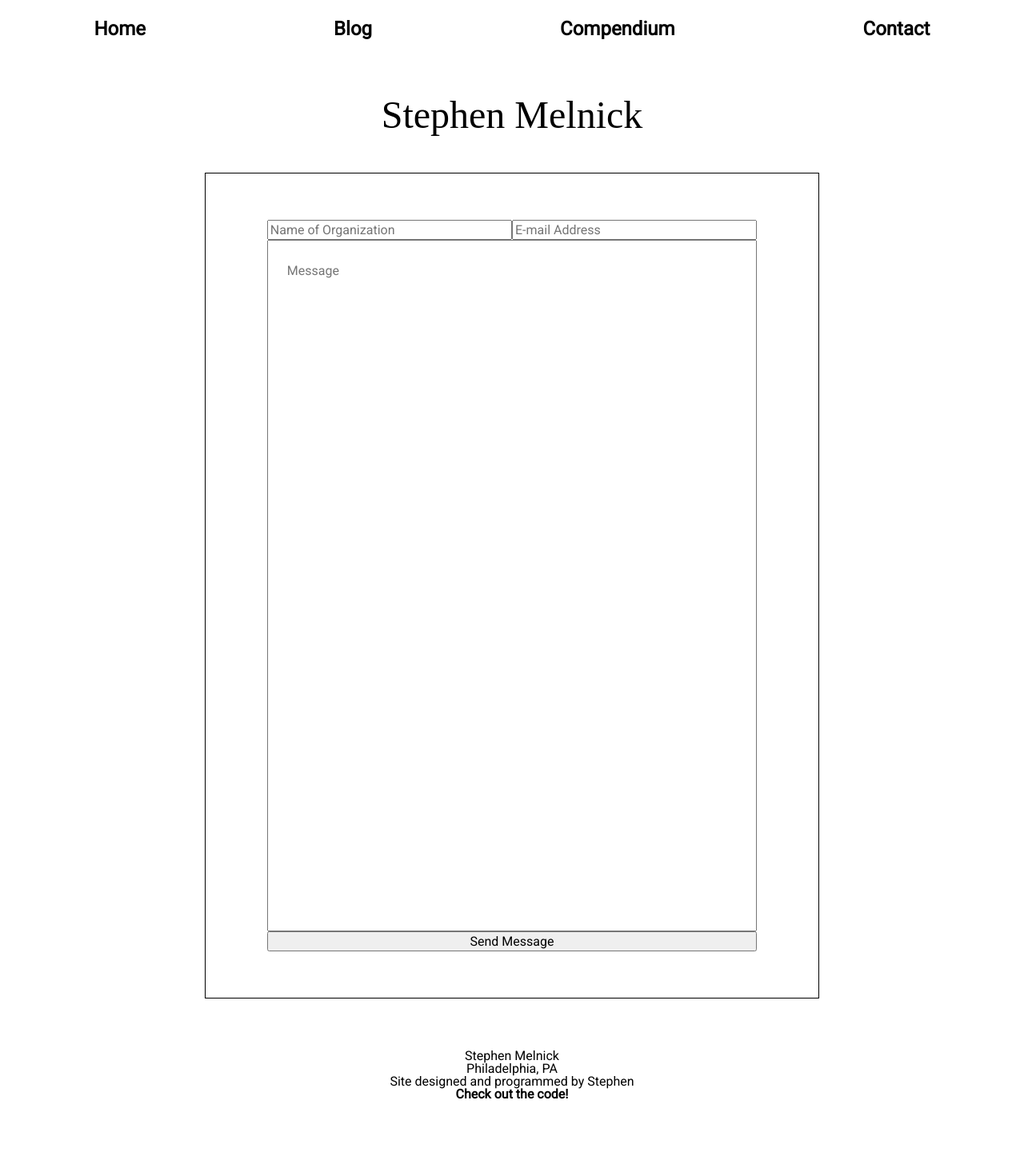
After one commit to Redesigner/compendium, a Django app: page /contact in a window 1280 px wide. The commit adds this page. Shown: the whole page at 80% size. Run offline with Django 3.2, Linux system fonts and the light colour scheme; some web fonts are replaced.

Commit message:
Finished skeleton, added basic CSS

```diff
--- a/blog/nav.py
+++ b/blog/nav.py
@@ -5,7 +5,7 @@ class navitem:
 
 navitems = [
     navitem('Home','/'),
-    navitem('Blog','blog'),
+    navitem('Blog','posts'),
     navitem('Compendium','compendium'),
     navitem('Contact','contact'),
-    ]
+]
--- a/blog/settings.py
+++ b/blog/settings.py
@@ -17,7 +17,9 @@ ALLOWED_HOSTS = []
 INSTALLED_APPS = [
 
     'compendium',
+    'contact',
     'landing',
+    'posts',
 
 
     'django.contrib.admin',
--- a/blog/templates/base.html
+++ b/blog/templates/base.html
@@ -12,6 +12,7 @@
     <!--link rel="stylesheet" href={% static "css/colors.css" %}-->
     <link rel="stylesheet" href={% static "css/typography.css" %}>
     <!--link rel="stylesheet href={%static "css/min.css" %}-->
+    {% block links %}{% endblock %}
     <title>{% block title %}{% endblock %}</title>
 </head>
 <body>
@@ -21,6 +22,7 @@
         <div id="main-content">
             {% block content %}{% endblock %}
         </div>
+        {% include 'includes/footer.html' %}
     </div>
 </body>
 </html>
--- /dev/null
+++ b/blog/templates/contact.html
@@ -0,0 +1,17 @@
+{% extends "base.html" %}
+
+{% block title %}Contact me!{% endblock %}
+
+{% block links %}
+    {% load static %}
+    <link href='{% static "css/contact.css" %}' rel='stylesheet'>
+{% endblock %}
+
+{% block content %}
+    <form id="contact" method="post">{% csrf_token %}
+        <input id="name" name="name" type="text" placeholder="Name of Organization">
+        <input id="email" name="address" type="text" placeholder="E-mail Address">
+        <textarea id="message" name="body" form="contact-form" placeholder="Message" wrap="hard" rows="30"></textarea>
+        <input id="send" type="submit" value="Send Message">
+    </form>
+{% endblock %}
--- /dev/null
+++ b/blog/templates/includes/footer.html
@@ -0,0 +1,6 @@
+<ul id="footer">
+    <li>Stephen Melnick</li>
+    <li>Philadelphia, PA</li>
+    <li>Site designed and programmed by Stephen</li>
+    <li><a href='https://github.com/Redesigner/compendium'>Check out the code!</a></li>
+</ul>
--- a/blog/templates/includes/header.html
+++ b/blog/templates/includes/header.html
@@ -1,3 +1,3 @@
 <div id="header">
-    <h1 id="title">Title goes here</h1>
+    <h1 id="title">Stephen Melnick</h1>
 </div>
--- /dev/null
+++ b/blog/templates/posts.html
@@ -0,0 +1,4 @@
+{% extends 'base.html' %}
+{% block content %}
+<h1>NOTHING HERE YET!</h1>
+{% endblock %}
--- a/blog/urls.py
+++ b/blog/urls.py
@@ -3,4 +3,6 @@ from django.urls import include, path
 urlpatterns = [
     path('', include('landing.urls')),
     path('compendium', include('compendium.urls')),
+    path('contact', include('contact.urls')),
+    path('posts', include('posts.urls')),
 ]
--- /dev/null
+++ b/contact/apps.py
@@ -0,0 +1,5 @@
+from django.apps import AppConfig
+
+
+class ContactConfig(AppConfig):
+    name = 'contact'
--- /dev/null
+++ b/contact/urls.py
@@ -0,0 +1,7 @@
+from django.urls import path
+
+from . import views
+
+urlpatterns = [
+    path('', views.index),
+]
--- /dev/null
+++ b/contact/views.py
@@ -0,0 +1,9 @@
+from django.shortcuts import render
+from blog import nav
+from . import email
+
+def index(request):
+    if request.POST:
+        email.write_mail(request)
+
+    return render(request, 'contact.html',  {'navitems' : nav.navitems})
--- /dev/null
+++ b/posts/urls.py
@@ -0,0 +1,7 @@
+from django.urls import path
+
+from . import views
+
+urlpatterns = [
+    path('', views.index),
+]
--- /dev/null
+++ b/posts/views.py
@@ -0,0 +1,5 @@
+from django.shortcuts import render
+from blog import nav
+
+def index(request):
+    return render(request, 'posts.html',  {'navitems' : nav.navitems})
--- /dev/null
+++ b/static/css/contact.css
@@ -0,0 +1,34 @@
+#contact {
+    display: grid;
+    grid-template-columns: [left] 50% [middle] 50% [right];
+    grid-template-areas:
+        'name email'
+        'message message'
+        'send send';
+    width: 100%;
+    height: 100%;
+}
+
+#contact * {
+    display: block;
+    width: auto;
+    height: auto;
+}
+
+#name {
+    grid-area: name;
+}
+
+#email {
+    grid-area: email;
+}
+
+#message {
+    grid-area: message;
+    resize: none;
+    overflow: auto;
+}
+
+#send {
+    grid-area: send;
+}
--- a/static/css/main.css
+++ b/static/css/main.css
@@ -1,8 +1,11 @@
+html {
+    overflow-y: scroll;
+}
+
 .container {
     display: grid;
     grid-template-columns: 20% 60% 20%;
-    grid-template-rows: 10vh 40% auto 20%;
-    grid-gap: 20px;
+    grid-template-rows: auto auto auto auto;
     grid-template-areas:
         "navbar navbar navbar"
         "header header header"
@@ -13,8 +16,7 @@
 #main-content {
     border: 1px solid;
     grid-area: body;
-    margin: 10%;
-    padding: 10%;
+    padding: 7.5% 10%;
 }
 
 #navbar {
@@ -22,14 +24,11 @@
     flex-direction: row;
     flex: 1 1 auto;
     grid-area: navbar;
+    height: 100%;
     justify-content: center;
-    transform: translate(0%, 0%);
-    width: auto;
-    height: 100%;
 }
 
 #navbar:hover{
-    opacity: 1;
 }
 
 #navbar a {
@@ -37,10 +36,25 @@
     display: flex;
     justify-content: center;
     margin: auto;
+    padding: 1em;
 }
-
 
 #header {
     margin: auto;
     grid-area: header;
+    padding: 1em;
 }
+
+#footer {
+    align-content: center;
+    display: flex;
+    flex-direction: column;
+    flex: 1 1 auto;
+    grid-area: footer;
+    margin: auto;
+    padding: 4em;
+}
+
+#footer li {
+    text-align: center;
+}
--- a/static/css/typography.css
+++ b/static/css/typography.css
@@ -14,13 +14,30 @@ body {
     font-family: 'Roboto', sans-serif;
 }
 
+
+a {
+    font-weight: bold;
+}
+
+
+textarea, input {
+    font-family: 'Roboto', sans-serif;
+    font-size: 1rem;
+}
+
+textarea {
+    line-height: 1.7em;
+    padding: 1.5em;
+}
+
+
 #header {
     font-family: 'Cantana One', serif;
     font-size: 3rem;
 }
 
 #main-content {
-    line-height: 1.5rem;
+    line-height: 1.8rem;
 }
 
 #navbar {
```
Also changed, not shown: contact/email.py (added, +19 -0 lines), contact/__init__.py (added), posts/__init__.py (added).
